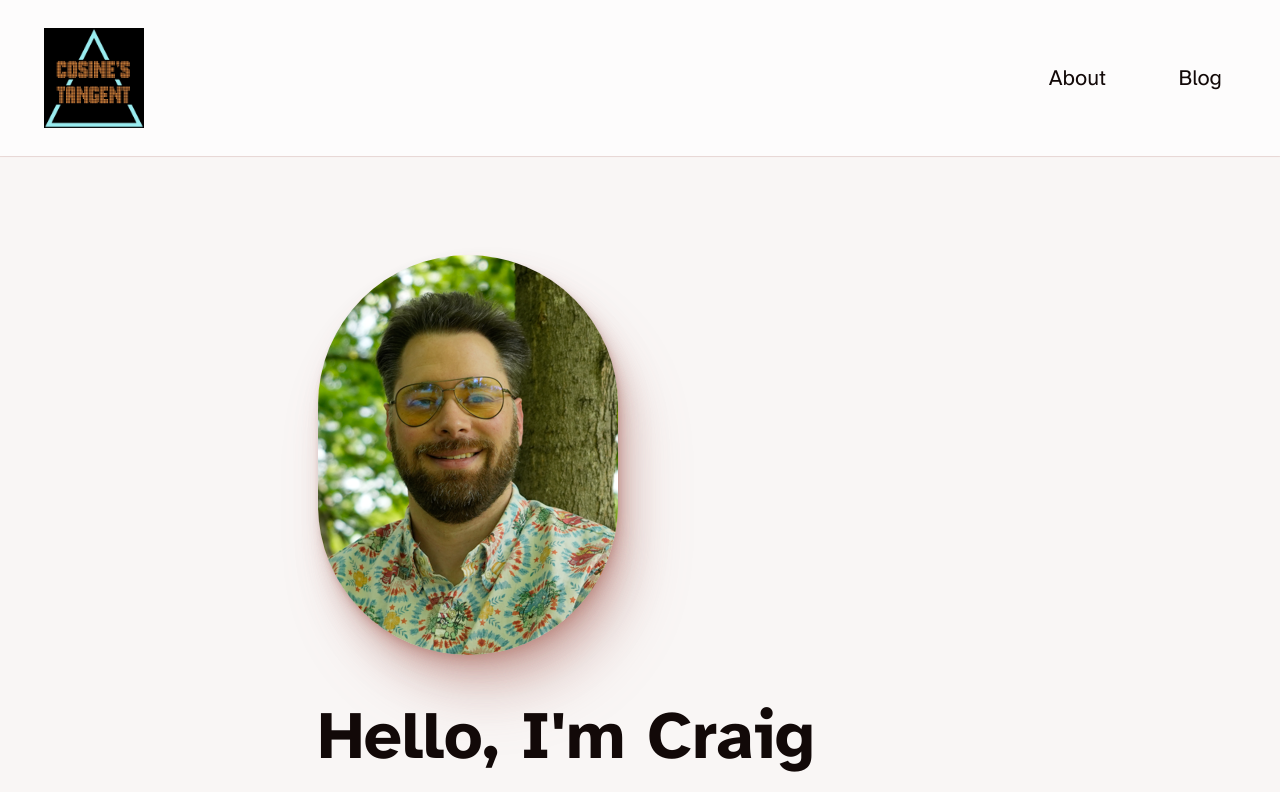
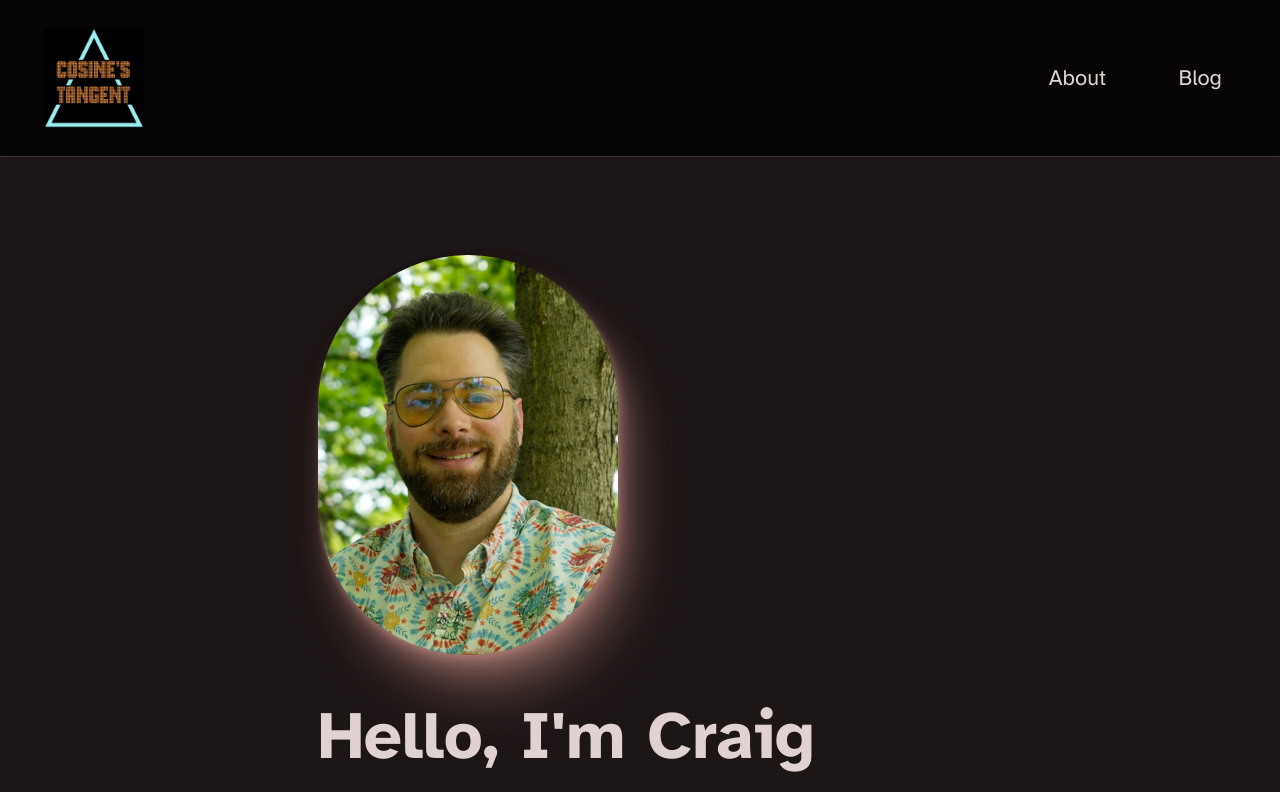
Before and after one commit to nebulae1/cosinestangent, an Astro site: page /about in a window 1280 px wide. Shown: the top 792 px of the page. Built offline with nearby package versions, Linux system fonts and the light colour scheme; Astro itself is replaced by a stand-in of ours.

Commit message:
Add webp files and apply dark theme

```diff
--- a/src/styles/global.css
+++ b/src/styles/global.css
@@ -47,11 +47,11 @@ h6 {
   --accent--dark: var(--_hue) 50% 50%;
   --muted--dark: var(--_hue) 20% 2%;
 
-  --bkg: var(--bkg--light);
-  --txt: var(--txt--light);
-  --accent: var(--accent--light);
-  --muted: var(--muted--light);
-  color-scheme: light;
+  --bkg: var(--bkg--dark);
+  --txt: var(--txt--dark);
+  --accent: var(--accent--dark);
+  --muted: var(--muted--dark);
+  color-scheme: dark;
 
   /* dynamic spacing adapted from utopia.fyi */
   --space-2xs: clamp(0.31rem, calc(0.18rem + 0.65vw), 0.69rem);
```
Also changed, not shown: src/pages/blog/2024-memorial-day.md (+6 -6 lines), public/images/Holiday/20230527_165758.webp (added), public/images/Holiday/20230527_171626.webp (added), public/images/Holiday/20230527_194558.webp (added), public/images/Holiday/20230528_091837(0).webp (added), public/images/Holiday/DSC05083.webp (added), public/images/Holiday/DSC05120c1.webp (added), public/images/Holiday/DSC05120c2.webp (added), public/images/Holiday/DSC05120c3.webp (added), public/images/Holiday/DSC05122.webp (added).
